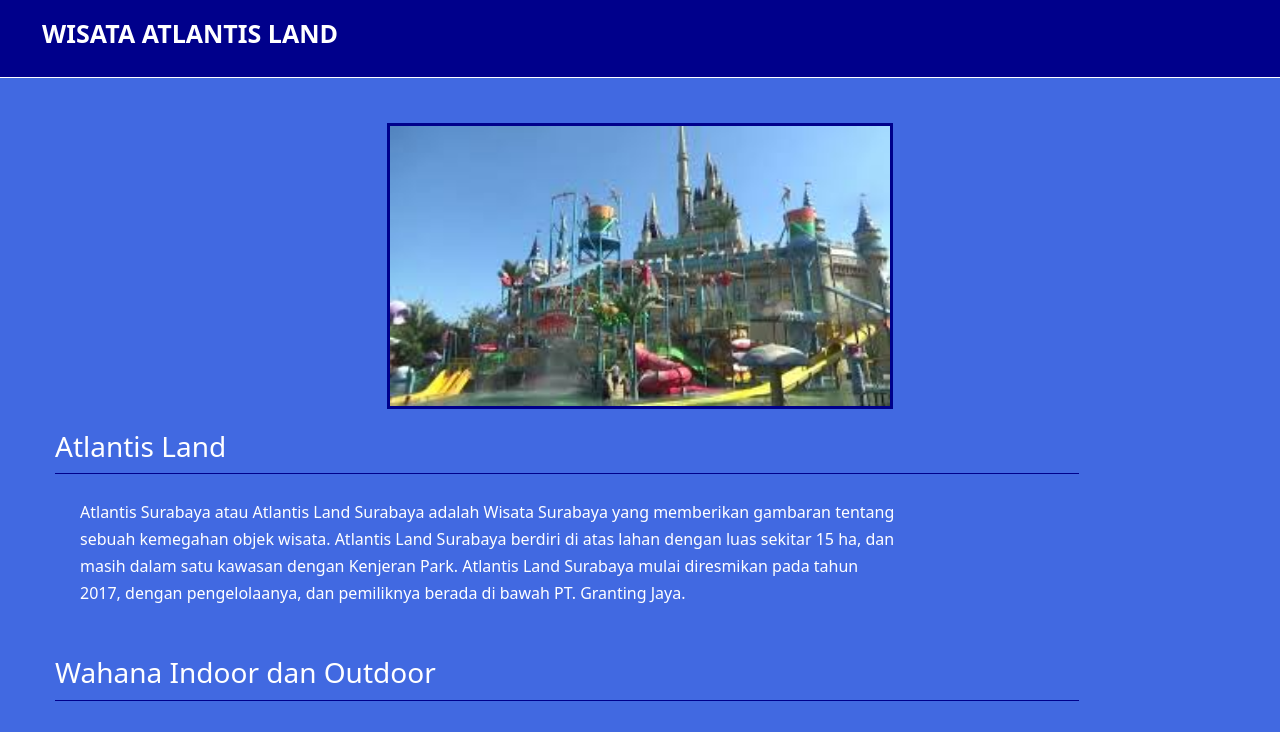
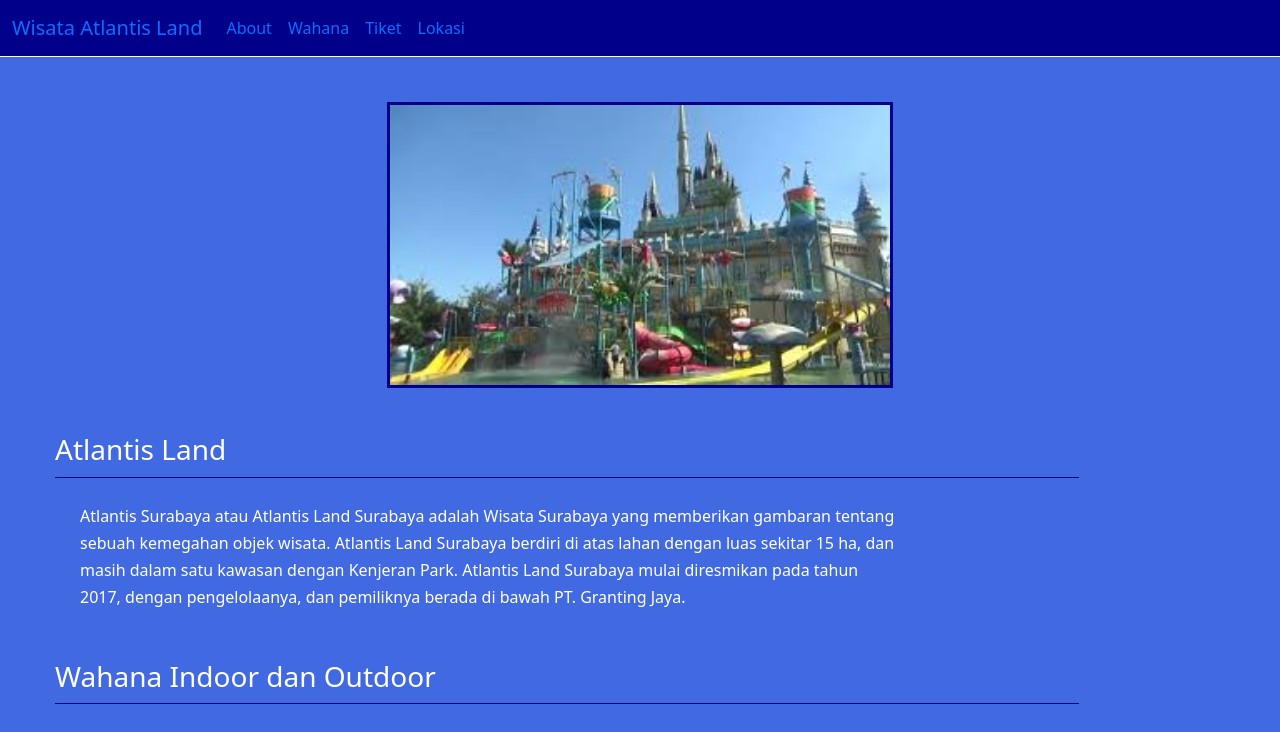
Before and after one commit to MRizqy2/wisatakita.github.io, a plain HTML site: page index.html in a window 1280 px wide. Shown: the top 732 px of the page. Drawn offline with nearby package versions, Linux system fonts and the light colour scheme.

Commit message:
Update index.html

```diff
--- a/index.html
+++ b/index.html
@@ -9,14 +9,34 @@
     <link rel="stylesheet" href="style.css" />
   </head>
   <body>
-  <nav class="navbar">
+  <nav class="navbar navbar-expand-lg ">
   <div class="container-fluid">
-    <p class="navbar-body" style="text-transform:uppercase">Wisata Atlantis Land</p>
+    <a class="navbar-brand" href="#">Wisata Atlantis Land</a>
+    <button class="navbar-toggler" type="button" data-bs-toggle="collapse" data-bs-target="#navbarText" aria-controls="navbarText" aria-expanded="false" aria-label="Toggle navigation">
+      <span class="navbar-toggler-icon"></span>
+    </button>
+    <div class="collapse navbar-collapse" id="navbarText">
+	  <ul class="navbar-nav me-auto mb-2 mb-lg-0">
+        <li class="nav-item">
+          <a class="nav-link active" aria-current="page" href="#about">About</a>
+        </li>
+        <li class="nav-item">
+          <a class="nav-link" href="#wahana">Wahana</a>
+        </li>
+        <li class="nav-item">
+          <a class="nav-link" href="#tiket">Tiket</a>
+        </li>
+		<li class="nav-item">
+          <a class="nav-link" href="#lokasi">Lokasi</a>
+        </li>
+      </ul>
+    </div>
   </div>
 </nav>
 </br></br>
   <img class="tengah" src="Gambar1.jpg" />
-  </br>
+  </br></br>
+  <section id="about">
   <div class="at">
   <h3>Atlantis Land</h3>
   <div class="border-bottom"></div>
@@ -28,7 +48,9 @@
    </p>
   </div>
  </div>
+ </section>
  </br>
+ <section id="wahana">
  <div class="at">
   <h3>Wahana Indoor dan Outdoor</h3>
   <div class="border-bottom"></div>
@@ -78,8 +100,10 @@ Tak hanya tubuh saja yang merasakan dingin, tampak juga uap dari mulut mengepul
  </div>
  </div>
  </div>
+ </section>
   </br> </br></br> </br> </br> </br> </br> </br> </br> </br> </br> </br> </br> </br> </br> </br> </br> </br> </br> </br> </br>
    </br></br>
+   <section id="tiket">
  <div class="at">
   <h3>Harga Tiket Masuk Dan Jam Buka</h3>
   <div class="border-bottom"></div>
@@ -88,7 +112,9 @@ Tak hanya tubuh saja yang merasakan dingin, tampak juga uap dari mulut mengepul
   </div>
  </div>
   </div>
+  </section>
   </br>
+  <section id="lokasi">
   <div class="at">
   <h3>Lokasi / Alamat Atlantis Land Surabaya</h3>
   <div class="border-bottom"></div>
@@ -97,6 +123,7 @@ Tak hanya tubuh saja yang merasakan dingin, tampak juga uap dari mulut mengepul
   </div>
  </div>
  </div>
+ </section>
  </br>
  <nav class="navbar-a">
   <div class="container-fluid">
```
